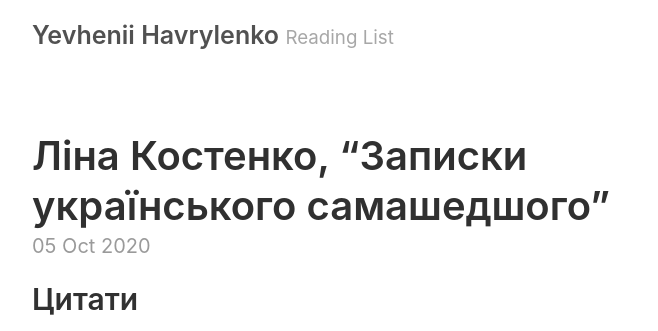
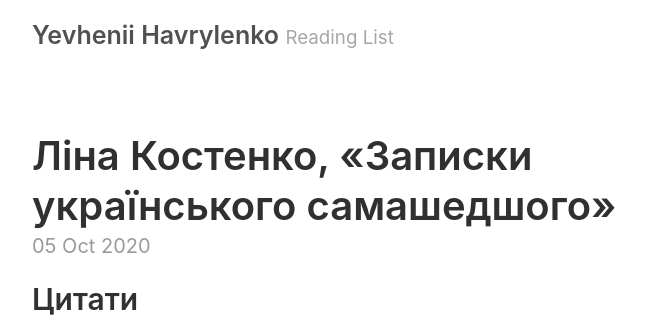
Before and after one commit to yevhenii-havrylenko/yevhenii-havrylenko.github.io, a Jekyll site: the page built from _posts/2020-10-05- diary-of-madman.md, in a window 1280 px wide and 900 px high. Shown: the top 331 px of the window, without its empty margins (258-916 px from the left). Built offline with Jekyll 4.4.1, drawn with Linux system fonts in a browser that asks for light colours.

```diff
--- a/_posts/2020-10-05- diary-of-madman.md
+++ b/_posts/2020-10-05- diary-of-madman.md
@@ -1,6 +1,6 @@
 ---
 layout: post
-title: 'Ліна Костенко, “Записки українського самашедшого”'
+title: 'Ліна Костенко, «Записки українського самашедшого»'
 ---
 
 ## Цитати
```
